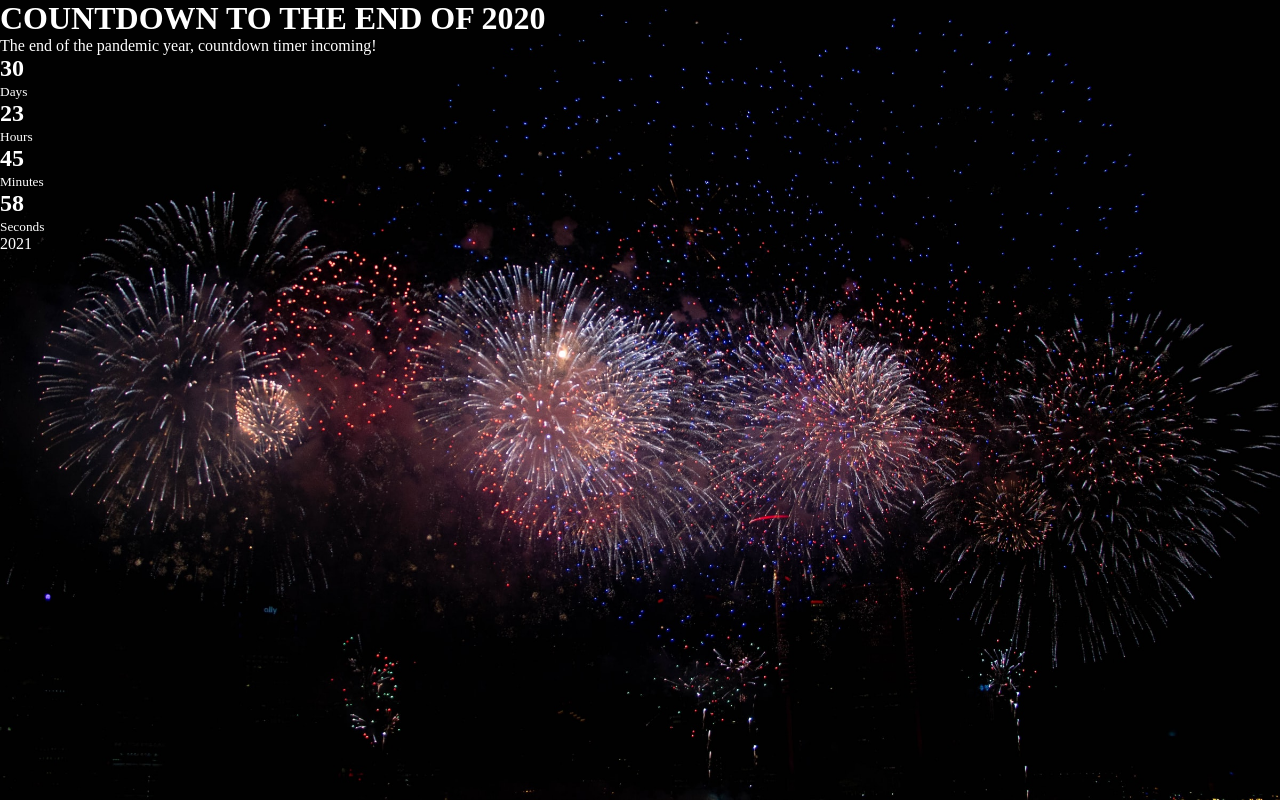
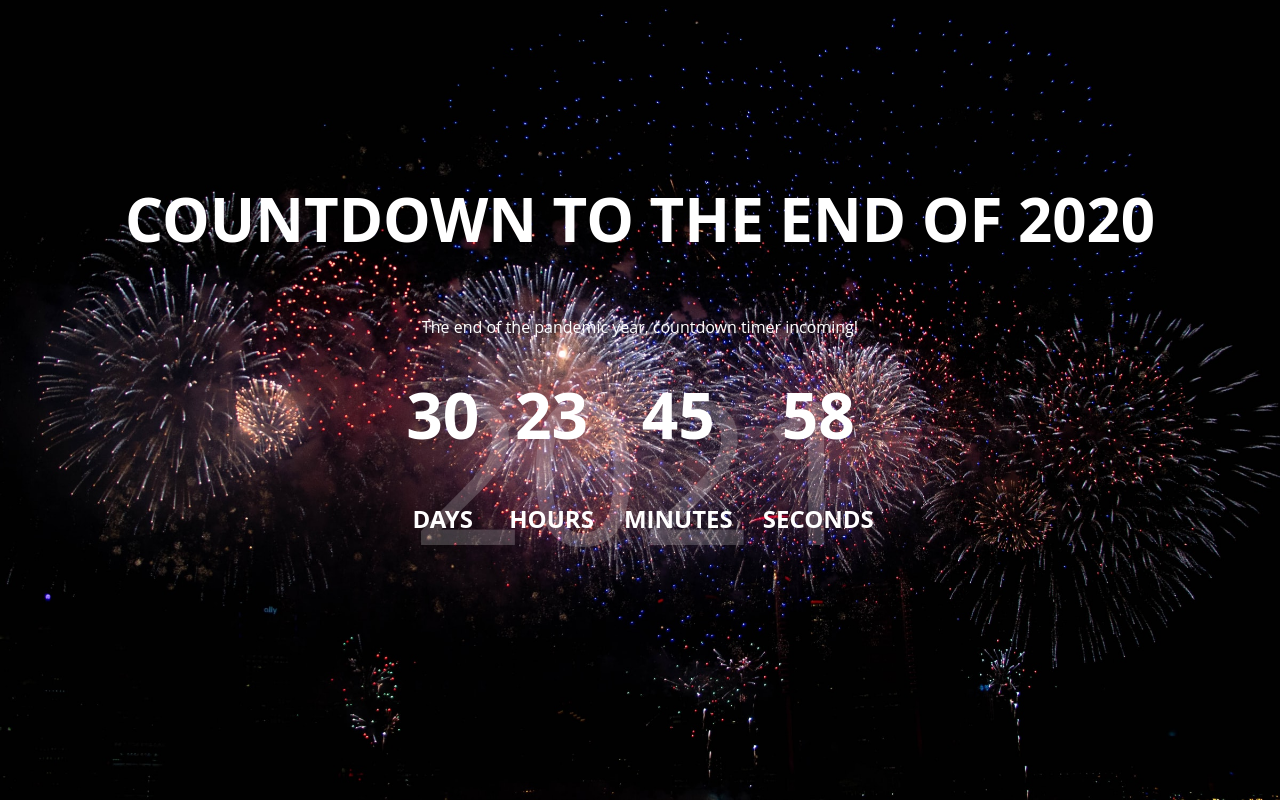
Before and after one commit to lukehaines2/2020-isitoveryet, a plain HTML site: page index.html in a window 1280 px wide. Drawn offline with Linux system fonts and the light colour scheme.

Commit message:
throw in a bit of very basic styling

```diff
--- a/style/main.css
+++ b/style/main.css
@@ -5,7 +5,10 @@
 }
 
 body {
+  font-family: 'Open Sans', sans-serif;
+  font-size: 16px;
   color: #fff;
+  line-height: 1.8;
 }
 
 .container {
@@ -15,4 +18,60 @@ body {
   background-repeat: no-repeat;
   background-size: cover;
   background-position: center center;
+  display: flex;
+  flex-direction: column;
+  justify-content: center;
+  align-items: center;
 }
+
+h1 {
+  font-size: 60px;
+  margin: -80px 0 40px;
+}
+
+.count-down {
+  text-align: center;
+  font-size: 40px;
+  font-weight: bold;
+
+  display: flex;
+  justify-content: center;
+  align-items: center;
+}
+
+
+.timer {
+  display: flex;
+  flex-direction: column;
+  align-items: center;
+  justify-content: center;
+  margin: 15px;
+}
+
+.timer h2 {
+  margin: 0 0 20px;
+  font-size: 4rem;
+}
+
+
+.message {
+  font-size: 60px;
+}
+
+
+small {
+  padding-top: 5px;
+  font-size: 1.5rem;
+  text-transform: uppercase;
+  display: block;
+}
+
+.year {
+  font-size: 200px;
+  opacity: 0.2;
+  position: absolute;
+  top: 0;
+  left: 50%;
+  transform: translate(-50%, 80%);
+  margin: 0;
+}
```
